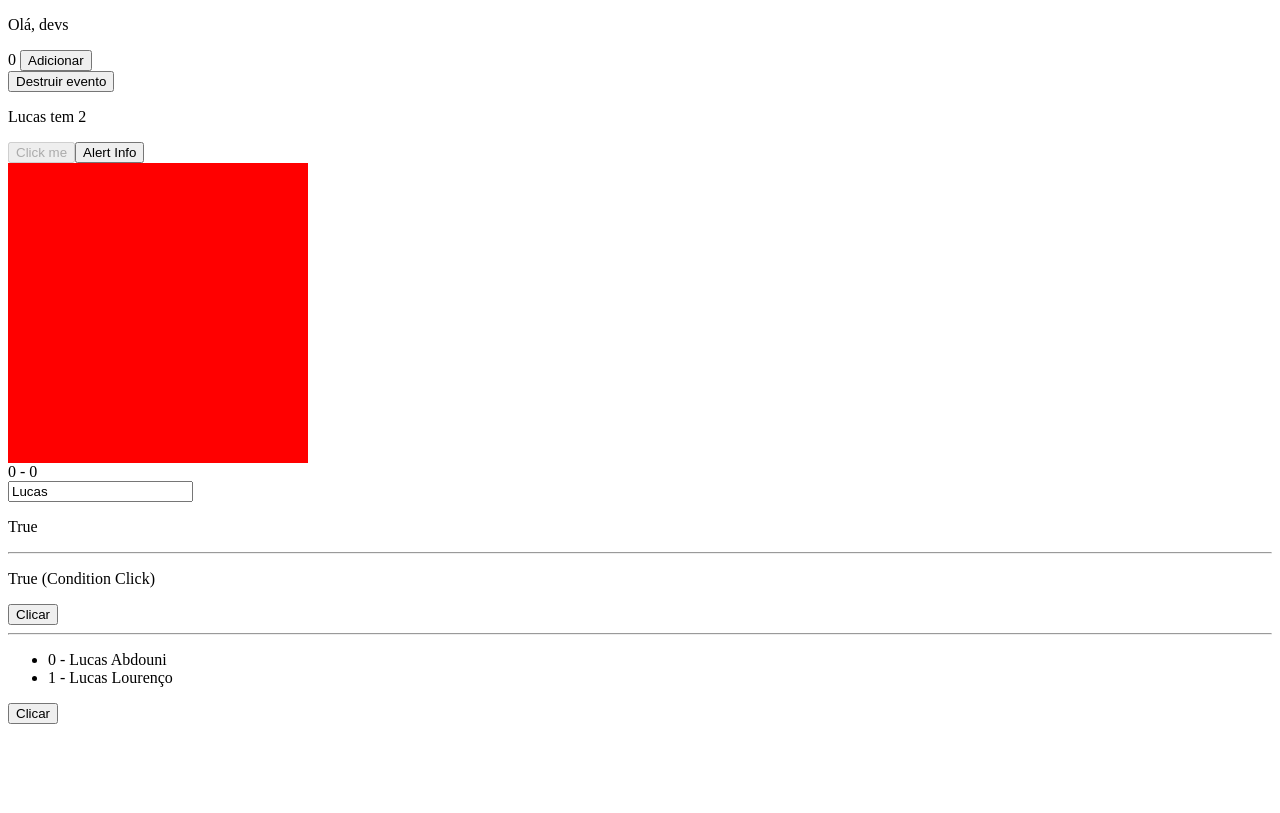
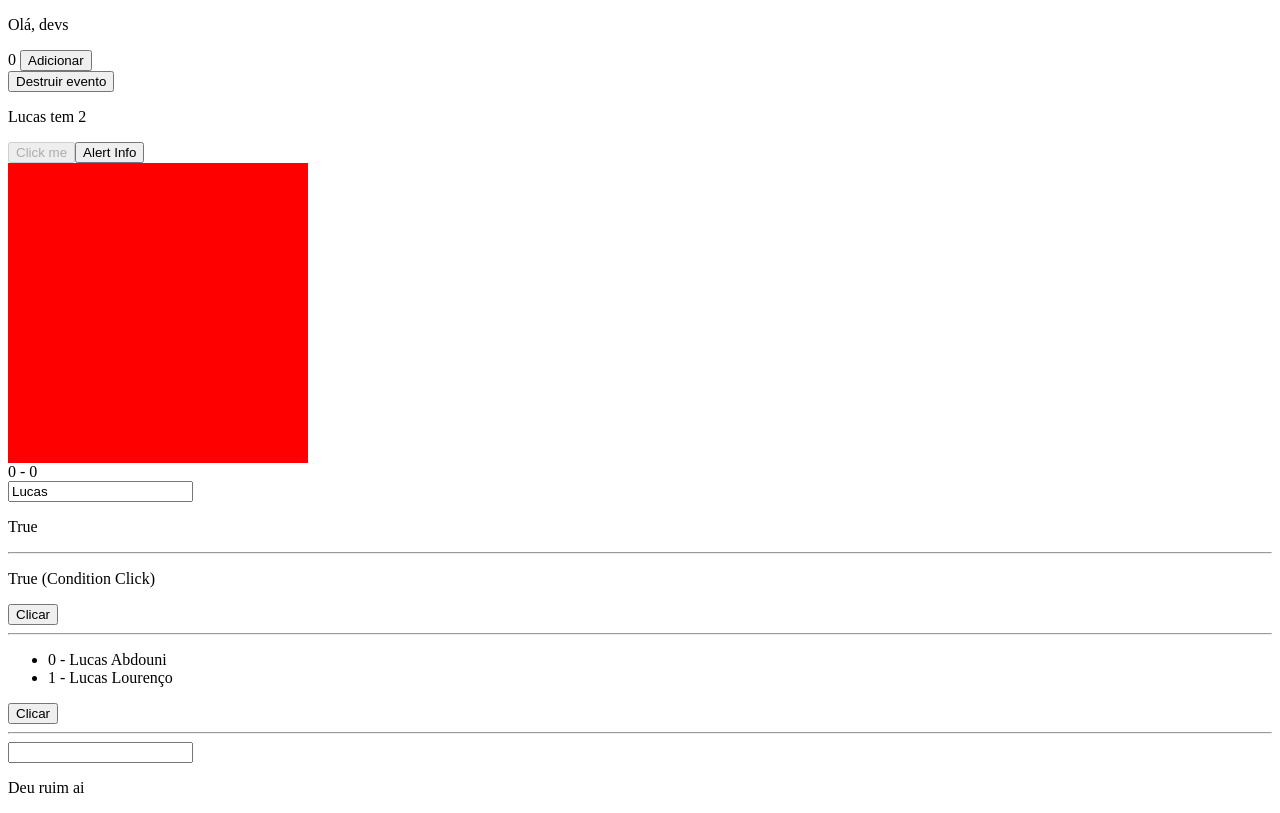
Before and after one commit to lucasabdouni/studyng-angular, an Angular app: page / in a window 1280 px wide. Built offline with nearby package versions, Linux system fonts and the light colour scheme.

Commit message:
feat: create demonstration with ngSwitch

```diff
--- a/src/app/diretivas-estruturais/diretivas-estruturais.component.html
+++ b/src/app/diretivas-estruturais/diretivas-estruturais.component.html
@@ -25,5 +25,18 @@
   </li>
 </ul>
 
+<button (click)="onClickAddList()">Clicar</button>
 
-<button (click)="onClickAddList()">Clicar</button>
+<hr>
+
+<input type="text" [(ngModel)]="name">
+
+<div [ngSwitch]="name">
+  <p *ngSwitchCase="'nay'">nay</p>
+
+  <p *ngSwitchCase="'dener'">Dener</p>
+
+  <p *ngSwitchDefault>
+    Deu ruim ai
+  </p>
+</div>
--- a/src/app/diretivas-estruturais/diretivas-estruturais.component.ts
+++ b/src/app/diretivas-estruturais/diretivas-estruturais.component.ts
@@ -8,6 +8,7 @@ import { Component, OnInit } from '@angular/core';
 export class DiretivasEstruturaisComponent implements OnInit {
   public condition: boolean = true
   public conditionClick: boolean = true
+  public name: string = ''
 
   public list: Array<{ nome: string }> = [{ nome: 'Lucas Abdouni'}, { nome: 'Lucas Lourenço'}]
   constructor() {}
```
